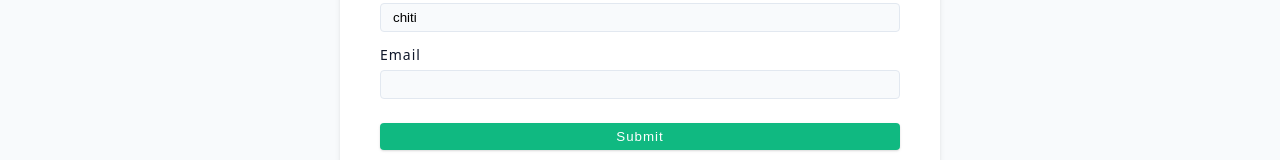
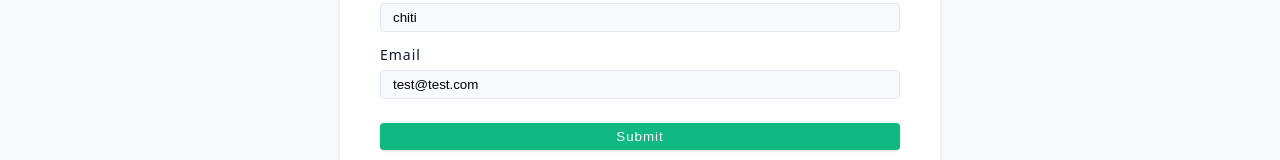
Before and after one commit to FatPat117/MixMaster, a React (Vite) app: page /newsletter in a window 1280 px wide. Shown: the part 384-544 px from the top of the page. Built offline with nearby package versions, Linux system fonts and the light colour scheme.

Commit message:
Handle Errors

```diff
--- a/src/pages/Newsletter.jsx
+++ b/src/pages/Newsletter.jsx
@@ -43,7 +43,14 @@ export default function Newsletter() {
                                 <label htmlFor="email" className="form-label">
                                         email
                                 </label>
-                                <input type="email" id="email" name="email" className="form-input" required />
+                                <input
+                                        type="email"
+                                        id="email"
+                                        name="email"
+                                        className="form-input"
+                                        required
+                                        defaultValue={"test@test.com"}
+                                />
                         </div>
                         {/* Button */}
                         <button type="submit" className="btn btn-block" style={{ marginTop: "0.5rem" }}>
@@ -56,7 +63,12 @@ export default function Newsletter() {
 export const action = async ({ request }) => {
         const formData = await request.formData();
         const data = Object.fromEntries(formData);
-        const response = await axios.post(newsletterUrl, data);
-        toast.success(response.data.msg);
-        return redirect("/");
+        try {
+                const response = await axios.post(newsletterUrl, data);
+                toast.success(response.data.msg);
+                return redirect("/");
+        } catch (error) {
+                toast.error(error?.response?.data?.msg || "Something went wrong");
+                return null;
+        }
 };
```
